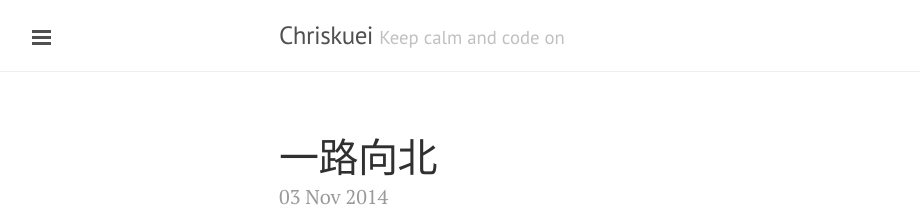
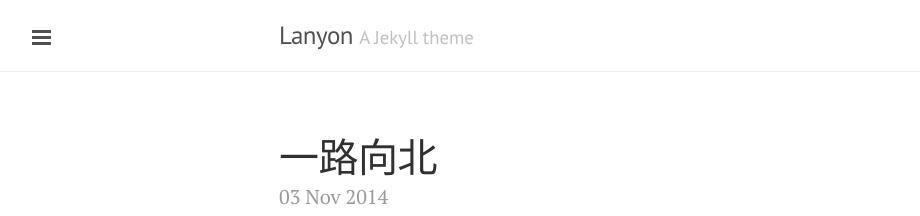
Before and after one commit to zylgithub666/Chriskuei.github.io, a Jekyll site: the page built from index.html, in a window 1280 px wide and 900 px high. Shown: the top 216 px of the window, without its empty margins (1-921 px from the left). Built offline with Jekyll 4.4.1, drawn with Linux system fonts in a browser that asks for light colours; Markdown is read by kramdown in place of the engine named in the settings; the list of posts is cut into pages by our own code.

Commit message:
Modify _config.yml

```diff
--- a/_config.yml
+++ b/_config.yml
@@ -6,19 +6,19 @@ pygments:         true
 permalink:        pretty
 
 # Setup
-title:            Chriskuei
-tagline:          'Keep calm and code on'
-description:      'Life style = Code + Fitness + Books'
-url:              http://blog.chriskuei.com
+title:            Lanyon
+tagline:          'A Jekyll theme'
+description:      'A reserved <a href="http://jekyllrb.com" target="_blank">Jekyll</a> theme that places the utmost gravity on content with a hidden drawer. Made by <a href="https://twitter.com/mdo" target="_blank">@mdo</a>.'
+url:              http://lanyon.getpoole.com
 
 author:
-  name:           'Chriskuei'
-  url:            https://weibo.com/chenjiangui
+  name:           'Mark Otto'
+  url:            https://twitter.com/mdo
 
 paginate:         5
 
 # Custom vars
-version:          1.0.0
+version:          2.0.0
 
 github:
-  repo:           https://github.com/chriskuei/chriskuei.github.io
+  repo:           https://github.com/poole/lanyon
```
